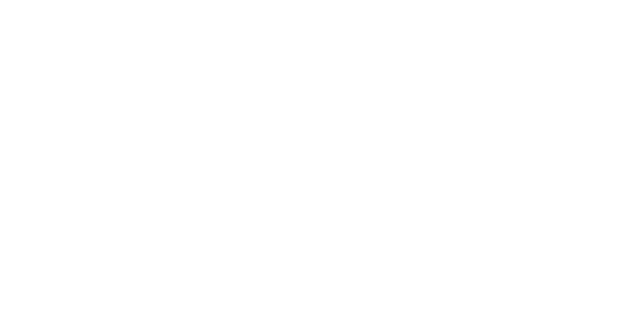
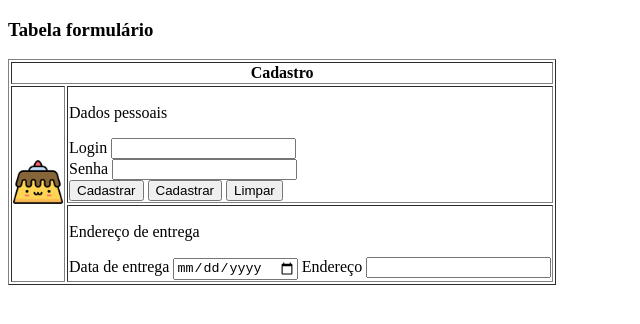
Before and after one commit to ablazd/Fatec_1Sem, a plain HTML site: page desWeb/tabelaFormulario/index.html in a window 1280 px wide. Shown: the whole page, without its empty margins (0-640 px from the left). Drawn offline with Linux system fonts and the light colour scheme.

Commit message:
aulaForm

```diff
--- a/desWeb/tabelaFormulario/index.html
+++ b/desWeb/tabelaFormulario/index.html
@@ -6,6 +6,49 @@
     <title> Tabela Formulário </title>
 </head>
 <body>
+    <header>
+
+    </header>
+    <main>
+        <h3> Tabela formulário </h3>
+        <table border="1">
+            <tr>
+                <th colspan="2"> Cadastro </th>
+            </tr>
+            <tr>
+                <td rowspan="2">
+                    <img src="./img/pudim.png" alt="Pudim" widt="50px" height="50px">
+                </td>
+                <td>
+                    <p> Dados pessoais </p>
+                    <form>
+                        <label for="lo">Login</label>
+                        <input type="text" name="lo" id="lo">
+                        <br>
+                        <label for="senha">Senha</label>
+                        <input type="password" name="senha" id="senha">
+                        <br>
+                        <button>Cadastrar</button>
+                        <input type="submit" value="Cadastrar">
+                        <input type="reset" value="Limpar">
+
+                 </td>
+            </tr>
+            <tr>
+                <td> <p> Endereço de entrega </p>
+                    <label for="dt">Data de entrega</label>
+                    <input type="date" name="data" id="dt">
+                    <label for="ed">Endereço</label>
+                    <input type="text" name="ender" id="ed">
+                </td>
+                    </form>
+
+            </tr>
+        </table>
+    </main>
+    <footer>
+
+    </footer>
 
 </body>
 </html>
```
Also changed, not shown: desWeb/tabelaFormulario/img/pudim.png (added).
